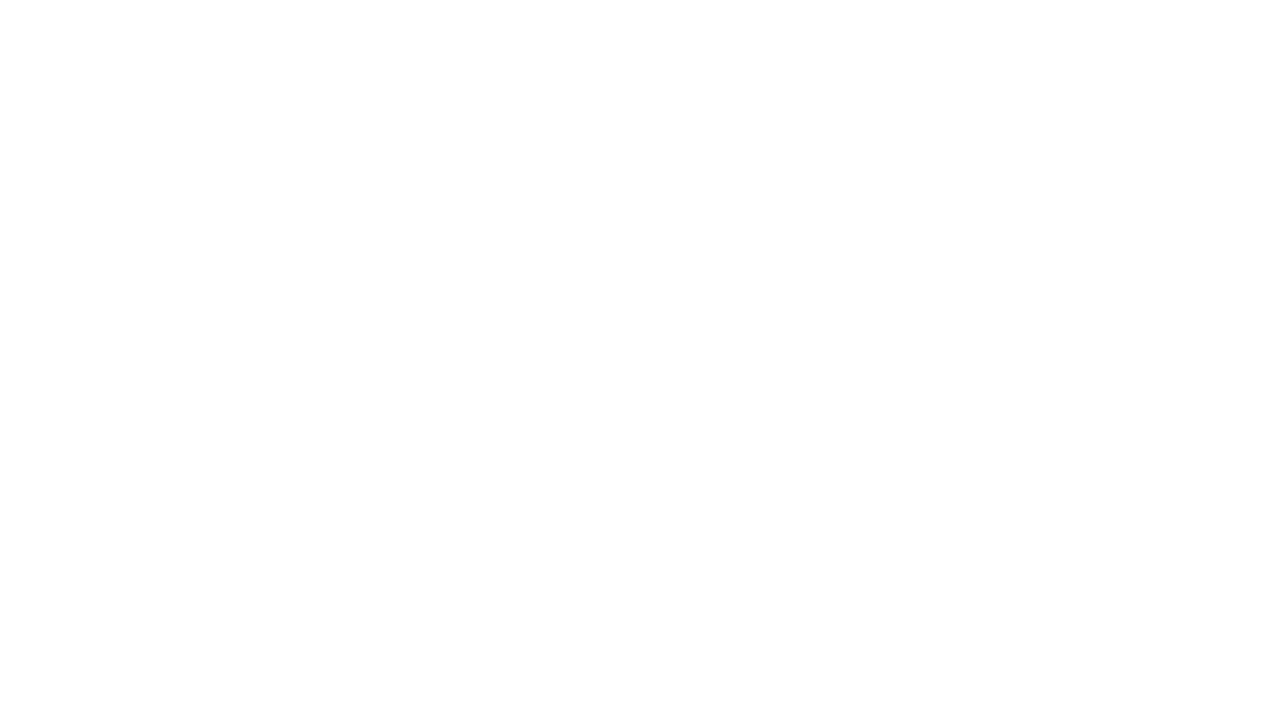
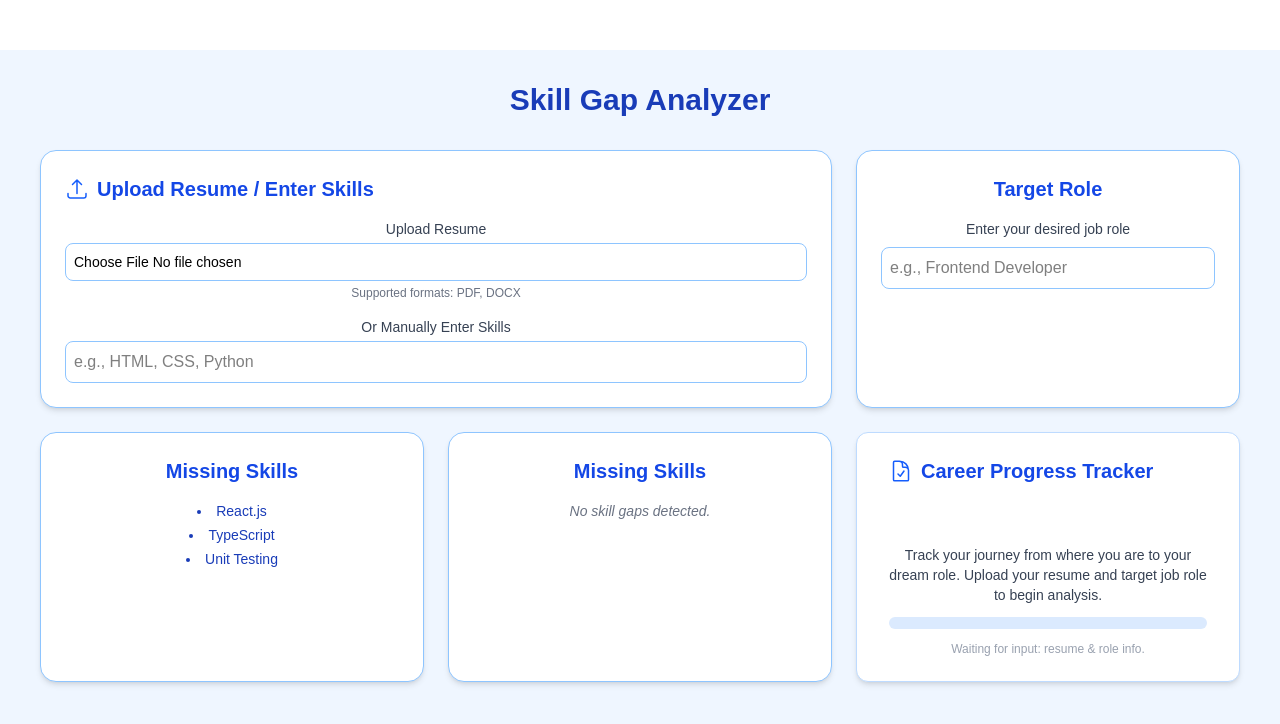
Before and after one commit to SIVASHANKARI19/jobMarketting, a React (Vite) app in the folder frontend/: page /skill-gap-analyzer in a window 1280 px wide. Before the commit this address had no page. Shown: the top 724 px of the page. Built offline with nearby package versions, Linux system fonts and the light colour scheme.

Commit message:
skillgap page done

```diff
--- a/frontend/package.json
+++ b/frontend/package.json
@@ -12,6 +12,7 @@
   "dependencies": {
     "@emotion/react": "^11.14.0",
     "@emotion/styled": "^11.14.1",
+    "@heroicons/react": "^2.2.0",
     "@mui/icons-material": "^7.2.0",
     "@mui/material": "^7.2.0",
     "@react-oauth/google": "^0.12.2",
--- /dev/null
+++ b/frontend/src/components/SkillGap/CareerTrackerCard.jsx
@@ -0,0 +1,41 @@
+// src/components/SkillGap/CareerTrackerCard.jsx
+import React from "react";
+import { DocumentCheckIcon } from "@heroicons/react/24/outline";
+
+export default function CareerTrackerCard({ skills, targetRole }) {
+  const hasUploaded = skills.length > 0 && targetRole;
+
+  return (
+    <div className="bg-white rounded-xl shadow-md border border-blue-200 px-6 py-5 md:px-8 md:py-6 min-h-[250px] flex flex-col justify-between hover:shadow-lg transition-shadow duration-300">
+      <h2 className="text-lg md:text-xl font-semibold text-blue-700 mb-3 flex items-center gap-2">
+        <DocumentCheckIcon className="h-6 w-6 text-blue-600" />
+        Career Progress Tracker
+      </h2>
+
+      <div className="text-sm text-gray-700 space-y-3">
+        {hasUploaded ? (
+          <>
+            <p>Your resume and skills have been successfully analyzed for the role of <strong>{targetRole}</strong>.</p>
+
+            <div className="w-full h-3 bg-blue-100 rounded-full overflow-hidden">
+              <div className="h-full bg-blue-500 w-1/3 rounded-full transition-all duration-700"></div>
+            </div>
+
+            <p className="text-xs text-gray-500">Your progress towards becoming a {targetRole} is underway.</p>
+          </>
+        ) : (
+          <>
+            <p>
+              Track your journey from where you are to your dream role. Upload your resume and target job role
+              to begin analysis.
+            </p>
+            <div className="w-full h-3 bg-blue-100 rounded-full overflow-hidden">
+              <div className="h-full bg-gray-300 w-0 rounded-full"></div>
+            </div>
+            <p className="text-xs text-gray-400">Waiting for input: resume & role info.</p>
+          </>
+        )}
+      </div>
+    </div>
+  );
+}
--- /dev/null
+++ b/frontend/src/components/SkillGap/MissingSkillCard.jsx
@@ -0,0 +1,18 @@
+import React from "react";
+
+export default function MissingSkillCard({ missingSkills = [] }) {
+  return (
+    <div className="bg-white rounded-2xl shadow-md border border-blue-300 col-span-1 p-6">
+      <h2 className="text-xl font-bold text-blue-700 mb-4">Missing Skills</h2>
+      {missingSkills.length > 0 ? (
+        <ul className="list-disc list-inside text-blue-800 space-y-1 text-sm">
+          {missingSkills.map((skill, idx) => (
+            <li key={idx}>{skill}</li>
+          ))}
+        </ul>
+      ) : (
+        <p className="text-sm text-gray-500 italic">No skill gaps detected.</p>
+      )}
+    </div>
+  );
+}
--- /dev/null
+++ b/frontend/src/components/SkillGap/SuggestedCoursesCard.jsx
@@ -0,0 +1,18 @@
+import React from "react";
+
+export default function MissingSkillCard({ missingSkills = [] }) {
+  return (
+    <div className="bg-white rounded-2xl shadow-md border border-blue-300 col-span-1 p-6">
+      <h2 className="text-xl font-bold text-blue-700 mb-4">Missing Skills</h2>
+      {missingSkills.length > 0 ? (
+        <ul className="list-disc list-inside text-blue-800 space-y-1 text-sm">
+          {missingSkills.map((skill, idx) => (
+            <li key={idx}>{skill}</li>
+          ))}
+        </ul>
+      ) : (
+        <p className="text-sm text-gray-500 italic">No skill gaps detected.</p>
+      )}
+    </div>
+  );
+}
--- /dev/null
+++ b/frontend/src/components/SkillGap/TargetRoleCard.jsx
@@ -0,0 +1,23 @@
+// src/components/SkillGap/TargetRoleCard.jsx
+import React from "react";
+
+export default function TargetRoleCard({ targetRole, setTargetRole }) {
+  return (
+    <div className="bg-white rounded-2xl shadow-md border border-blue-300 col-span-1 p-6">
+      <h2 className="text-xl font-bold text-blue-700 mb-4">Target Role</h2>
+
+      <label className="block text-sm font-medium text-gray-700 mb-2" htmlFor="target-role">
+        Enter your desired job role
+      </label>
+
+      <input
+        id="target-role"
+        type="text"
+        placeholder="e.g., Frontend Developer"
+        value={targetRole}
+        onChange={(e) => setTargetRole(e.target.value)}
+        className="p-2 w-full border border-blue-300 rounded-lg focus:ring-2 focus:ring-blue-500 focus:outline-none"
+      />
+    </div>
+  );
+}
--- /dev/null
+++ b/frontend/src/components/SkillGap/UploadSkillCard.jsx
@@ -0,0 +1,40 @@
+// src/components/SkillGap/UploadSkillsCard.jsx
+import React from "react";
+import { ArrowUpTrayIcon } from "@heroicons/react/24/outline";
+
+export default function UploadSkillCard({ setSkills }) {
+  return (
+    <div className="bg-white rounded-2xl shadow-md border border-blue-300 p-6 col-span-1 md:col-span-2">
+      <h2 className="text-xl font-bold text-blue-700 mb-4 flex items-center gap-2">
+        <ArrowUpTrayIcon className="h-6 w-6 text-blue-600" />
+        Upload Resume / Enter Skills
+      </h2>
+
+      {/* File Upload */}
+      <div className="mb-4">
+        <label className="block text-sm text-gray-700 font-medium mb-1">
+          Upload Resume
+        </label>
+        <input
+          type="file"
+          accept=".pdf,.doc,.docx"
+          className="w-full text-sm p-2 border border-blue-300 rounded-lg focus:ring-2 focus:ring-blue-500"
+        />
+        <p className="text-xs text-gray-500 mt-1">Supported formats: PDF, DOCX</p>
+      </div>
+
+      {/* Skills Input */}
+      <div>
+        <label className="block text-sm text-gray-700 font-medium mb-1">
+          Or Manually Enter Skills
+        </label>
+        <input
+          type="text"
+          placeholder="e.g., HTML, CSS, Python"
+          className="w-full p-2 border border-blue-300 rounded-lg focus:ring-2 focus:ring-blue-500"
+          onBlur={(e) => setSkills(e.target.value.split(",").map(skill => skill.trim()))}
+        />
+      </div>
+    </div>
+  );
+}
--- /dev/null
+++ b/frontend/src/pages/skillGapAnalyser/SkillGapAnalyzer.jsx
@@ -0,0 +1,45 @@
+// src/pages/skillGapAnalyser/SkillGapAnalyzer.jsx
+import React, { useState, useEffect } from "react";
+import CareerTrackerCard from "../../components/SkillGap/CareerTrackerCard";
+import MissingSkillCard from "../../components/SkillGap/MissingSkillCard";
+import SuggestedCoursesCard from "../../components/SkillGap/SuggestedCoursesCard";
+import TargetRoleCard from "../../components/SkillGap/TargetRoleCard";
+import UploadSkillCard from "../../components/SkillGap/UploadSkillCard";
+
+export default function SkillGapAnalyzer() {
+  const [skills, setSkills] = useState([]);
+  const [targetRole, setTargetRole] = useState("");
+
+  const [missingSkills] = useState([
+    "React.js",
+    "TypeScript",
+    "Unit Testing"
+  ]);
+
+  const [courses] = useState([
+    { title: "React Basics - Coursera", url: "https://coursera.org" },
+    { title: "TypeScript Bootcamp - Udemy", url: "https://udemy.com" },
+    { title: "Jest Unit Testing - YouTube", url: "https://youtube.com" }
+  ]);
+
+  useEffect(() => {
+    document.title = "Skill Gap Analyzer | JobScapeAI";
+  }, []);
+
+  return (
+    <div className="min-h-screen px-10 py-8 bg-blue-50">
+      {/* ✅ Page Title */}
+      <h1 className="text-3xl font-extrabold text-blue-800 mb-8 text-center">
+        Skill Gap Analyzer
+      </h1>
+
+      <div className="grid grid-cols-1 md:grid-cols-2 lg:grid-cols-3 gap-6">
+        <UploadSkillCard setSkills={setSkills} />
+        <TargetRoleCard targetRole={targetRole} setTargetRole={setTargetRole} />
+        <MissingSkillCard missingSkills={missingSkills} />
+        <SuggestedCoursesCard courses={courses} />
+        <CareerTrackerCard skills={skills} targetRole={targetRole} />
+      </div>
+    </div>
+  );
+}
--- /dev/null
+++ b/frontend/src/pages/skillGapAnalyser/index.jsx
@@ -0,0 +1,2 @@
+// Example usage in App.jsx or Routes.jsx
+<Route path="/skill-gap" element={<SkillGapAnalyzer />} />
--- /dev/null
+++ b/frontend/src/pages/skillGapAnalyser/useSkillGapDate.js
@@ -0,0 +1,19 @@
+// useSkillGapData.js
+import { useState } from "react";
+export function useSkillGapData() {
+  const [skills, setSkills] = useState([]);
+  const [targetRole, setTargetRole] = useState("");
+  const [missingSkills, setMissingSkills] = useState([]);
+  const [courses, setCourses] = useState([]);
+
+  return {
+    skills,
+    setSkills,
+    targetRole,
+    setTargetRole,
+    missingSkills,
+    setMissingSkills,
+    courses,
+    setCourses,
+  };
+}
--- a/frontend/src/routes/Router.jsx
+++ b/frontend/src/routes/Router.jsx
@@ -1,6 +1,7 @@
 import Login from "../pages/auth/Login";
 import Register from "../pages/auth/Register";
 import DashBoard from "../pages/client/DashBoard";
+import SkillGapAnalyzer from "../pages/skillGapAnalyser/SkillGapAnalyzer";
 const router=[{
     path:'/',
     element:<Login/>
@@ -8,6 +9,9 @@ const router=[{
     path:'/register',
     element:<Register/>
 },{
+    path:'/skill-gap-analyzer',
+    element:<SkillGapAnalyzer/>
+},{
     path:'/dashboard',
     element:<DashBoard />
 }]
```
Also changed, not shown: 2 other files (tests, documents, lock files or other folders).
